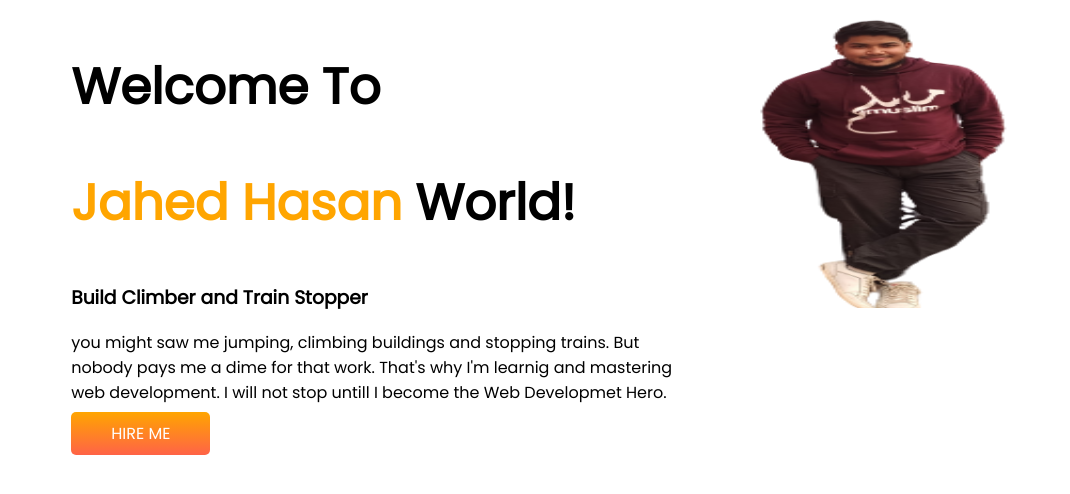
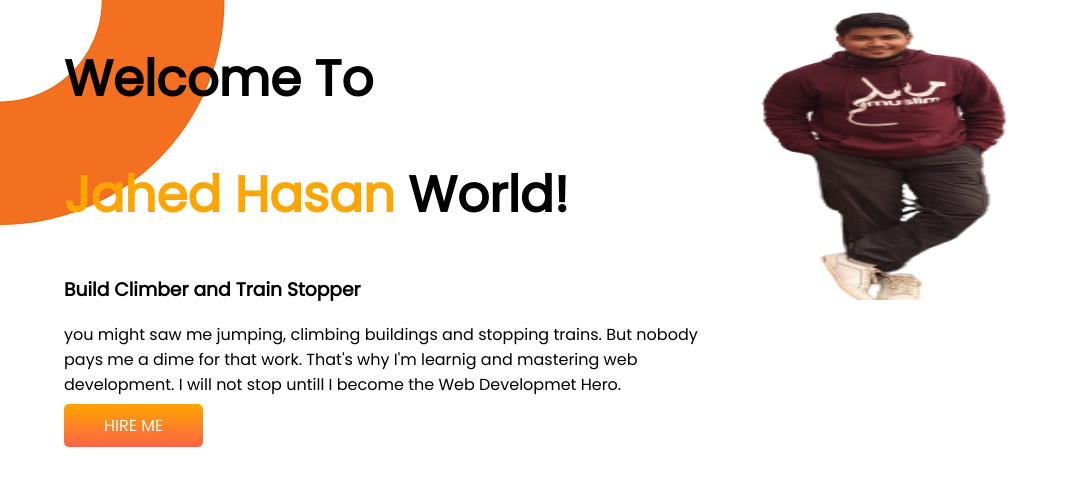
Before and after one commit to JahedHasan963/jahed-portfolio, a plain HTML site: page index.html in a window 1280 px wide. Shown: the whole page, without its empty margins (0-1070 px from the left). Drawn offline with Linux system fonts and the light colour scheme.

Commit message:
first-part done

```diff
--- a/index.html
+++ b/index.html
@@ -12,7 +12,7 @@
 
 </head>
 <body>
-    <section>
+    <section class="top-banner">
      <div class="half-width">
     <h1>Welcome To</h1>
     <h1> <span>Jahed Hasan</span> World!</h1>
--- a/style.css
+++ b/style.css
@@ -1,5 +1,6 @@
 body{
     font-family: 'Poppins', sans-serif;
+    margin: 0px;
 }
 h1{
     font-size: 50px;
@@ -21,7 +22,11 @@ section{
     text-decoration: none;
     background-image: linear-gradient(orange, tomato);
     padding: 10px 40px;
-    border-radius: 5px;
+        border-radius: 5px;
     color: white;
     font-weight: 700px;
 }
+.top-banner{
+    background-image: url(images/corner\ image.png);
+    background-repeat: no-repeat;
+}
```
Also changed, not shown: images/corner image.png (added).
